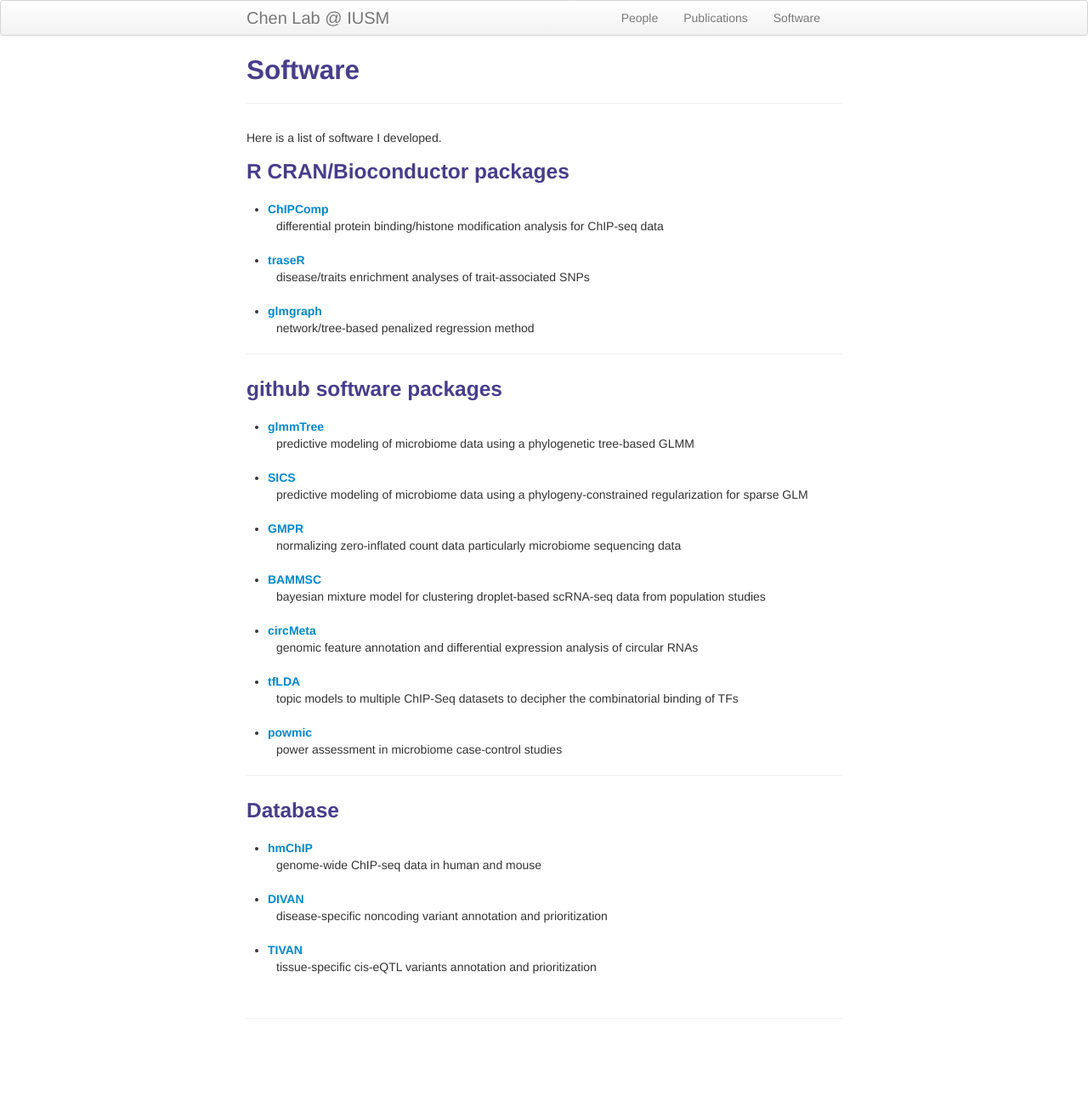
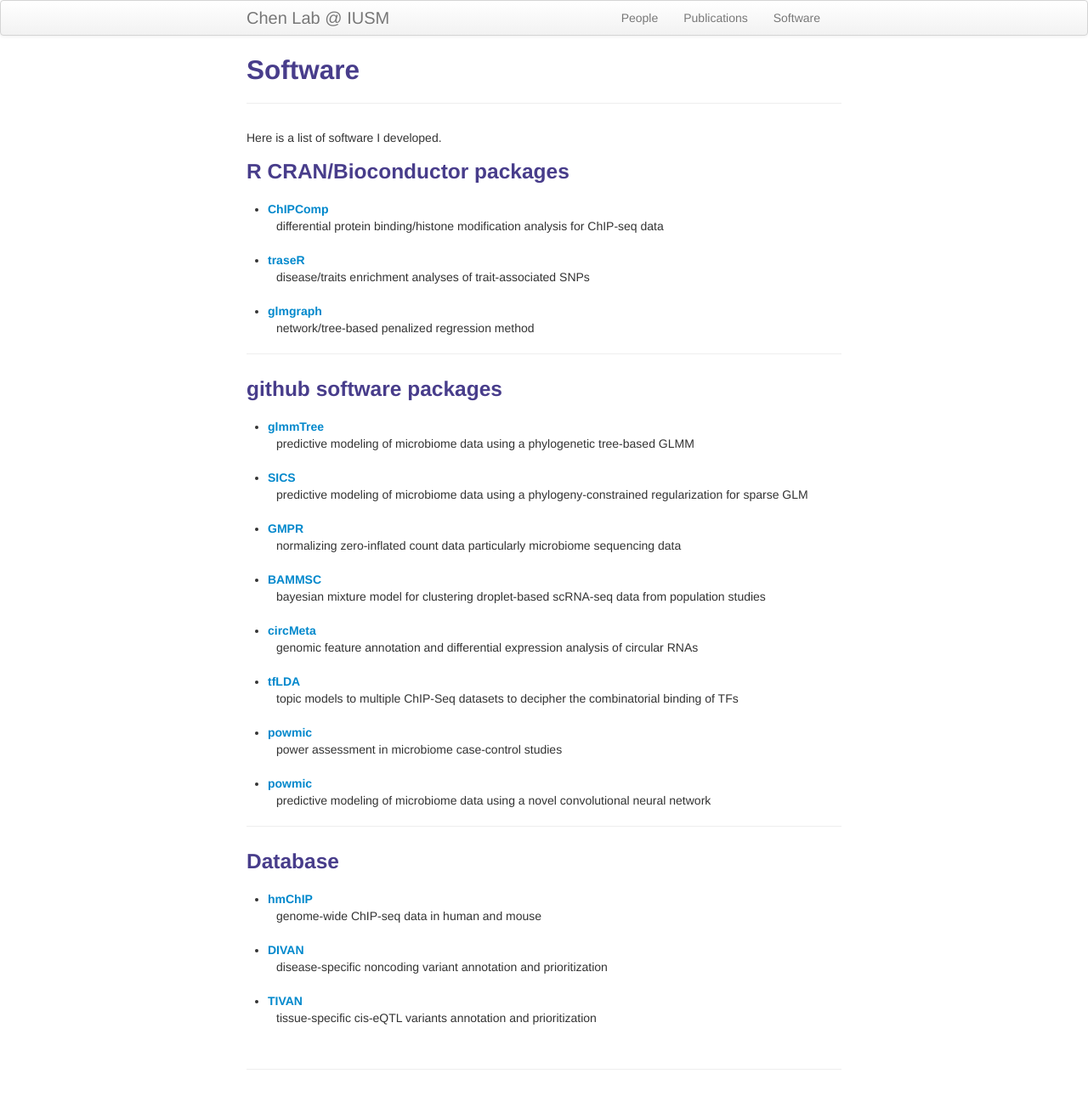
Before and after one commit to lichenbiostat/lichen-lab.github.io, a Jekyll site: the page built from pages/software.md, in a window 1280 px wide. Shown: the whole page at 85% size. Built offline with Jekyll 4.4.1, drawn with Linux system fonts in a browser that asks for light colours; before the commit the page ends 1230 px from its top, so only the background shows below that.

Commit message:
Update software.md

```diff
--- a/pages/software.md
+++ b/pages/software.md
@@ -45,6 +45,9 @@ Here is a list of software I developed.
 * <a name="powmic"></a>[powmic](https://github.com/lichen-lab/powmic)
 : power assessment in microbiome case-control studies
 
+* <a name="MDeep"></a>[powmic](https://github.com/lichen-lab/MDeep)
+: predictive modeling of microbiome data using a novel convolutional neural network
+
 ---
 
 ### Database
```
